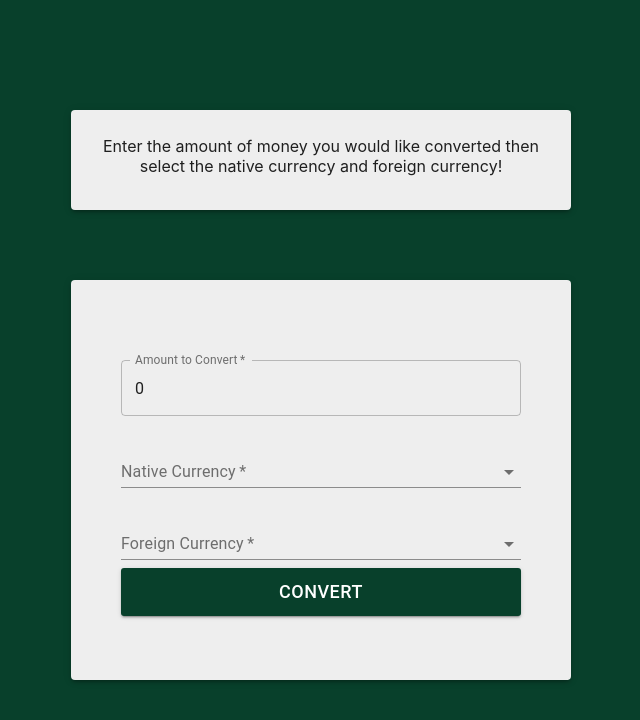
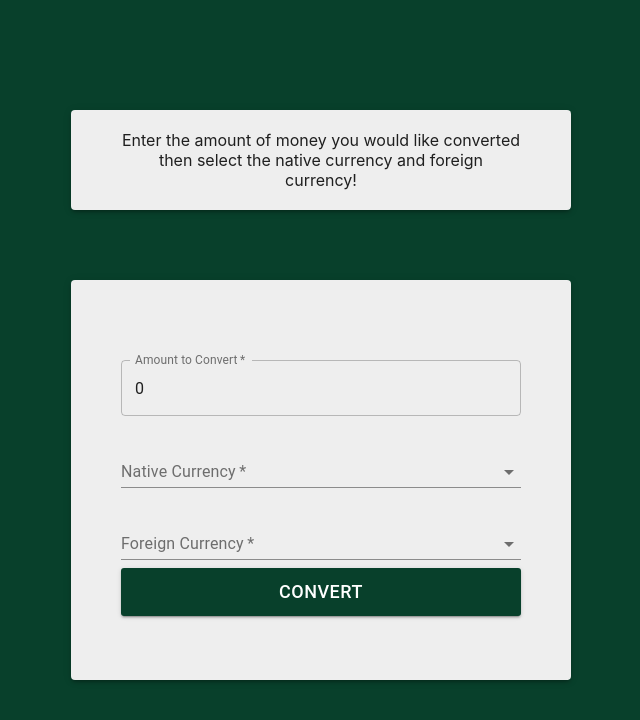
Before and after one commit to kcarrel/currency_converter, a React (Create React App) app: page / in a window 1280 px wide. Shown: the top 720 px of the page, without its empty margins (319-959 px from the left). Built offline with nearby package versions, Linux system fonts and the light colour scheme.

Commit message:
add card styling for padding in conversion display

```diff
--- a/src/App.js
+++ b/src/App.js
@@ -15,7 +15,7 @@ function App() {
   // Calls the Exchange Rates API upon ConvertForm submission to retrieve
   // exchange rates based on the native currency selected in form
   const getRate = e => {
-    e.preventDefault()
+    e.preventDefault();
     const BASE_URL = `https://api.exchangeratesapi.io/latest?base=${nativeCurrency}`
     fetch(BASE_URL, {
       method: "GET",
--- a/src/components/ConversionDisplay.js
+++ b/src/components/ConversionDisplay.js
@@ -1,6 +1,6 @@
 import React from 'react';
 import Card from '@material-ui/core/Card';
-import { makeStyles } from '@material-ui/core/styles';
+import { makeStyles, withStyles } from '@material-ui/core/styles';
 import { CardContent } from '@material-ui/core';
 
 
@@ -21,6 +21,16 @@ const useStyles = makeStyles(theme => ({
   }
 }));
 
+const StyledCard = withStyles({
+  root: {
+    padding: '50px',
+    "&:last-child": {
+        paddingTop: 50,
+        paddingBottom: 50
+    },
+  },
+})(CardContent);
+
 
 function ConversionDisplay(props) {
     const classes = useStyles();
@@ -29,15 +39,15 @@ function ConversionDisplay(props) {
             <div className="conversion_display">
                 {props.convertedAmount !== 0 ? (
                     <Card className={classes.card} elevation={3}>
-                        <CardContent>
+                        <StyledCard>
                             {props.amount} {props.nativeCurrency} can be converted to {props.convertedAmount} {props.foreignCurrency}!
-                        </CardContent>
+                        </StyledCard>
                     </Card>
                     ) : (
                     <Card className={classes.card} elevation={3}>
-                        <CardContent>
+                        <StyledCard>
                             Enter the amount of money you would like converted then select the native currency and foreign currency!
-                        </CardContent>
+                        </StyledCard>
                     </Card>
                 )}
             </div>
--- a/src/components/ConvertForm.js
+++ b/src/components/ConvertForm.js
@@ -55,18 +55,19 @@ function ConvertForm(props) {
               margin="normal"
               name='amount'
               required
-              fullWidth="true"
+              fullWidth
               label="Amount to Convert"
               type="number"
               variant="outlined"
               onChange={e => props.setAmount(e.target.value)}
               value={props.amount}
             />
-            <FormControl required margin="normal" fullWidth="true">
+            <FormControl required margin="normal" fullWidth>
               <InputLabel id="nativeCurrency">Native Currency</InputLabel>
               <Select
                 name='nativeCurrency'
                 labelId="nativeCurrency"
+                transition="false"
                 id="native-currency-select"
                 onChange={e => props.setNativeCurrency(e.target.value)}
                 value={props.nativeCurrency}
@@ -76,7 +77,7 @@ function ConvertForm(props) {
                 ))}
               </Select>
             </FormControl>
-            <FormControl required margin="normal" fullWidth="true">
+            <FormControl transition="false" required margin="normal" fullWidth>
               <InputLabel id="foreignCurrency"> Foreign Currency</InputLabel>
               <Select
                 name='foreignCurrency'
```
Also changed, not shown: public/manifest.json, 1 other file (tests, documents, lock files or other folders).
